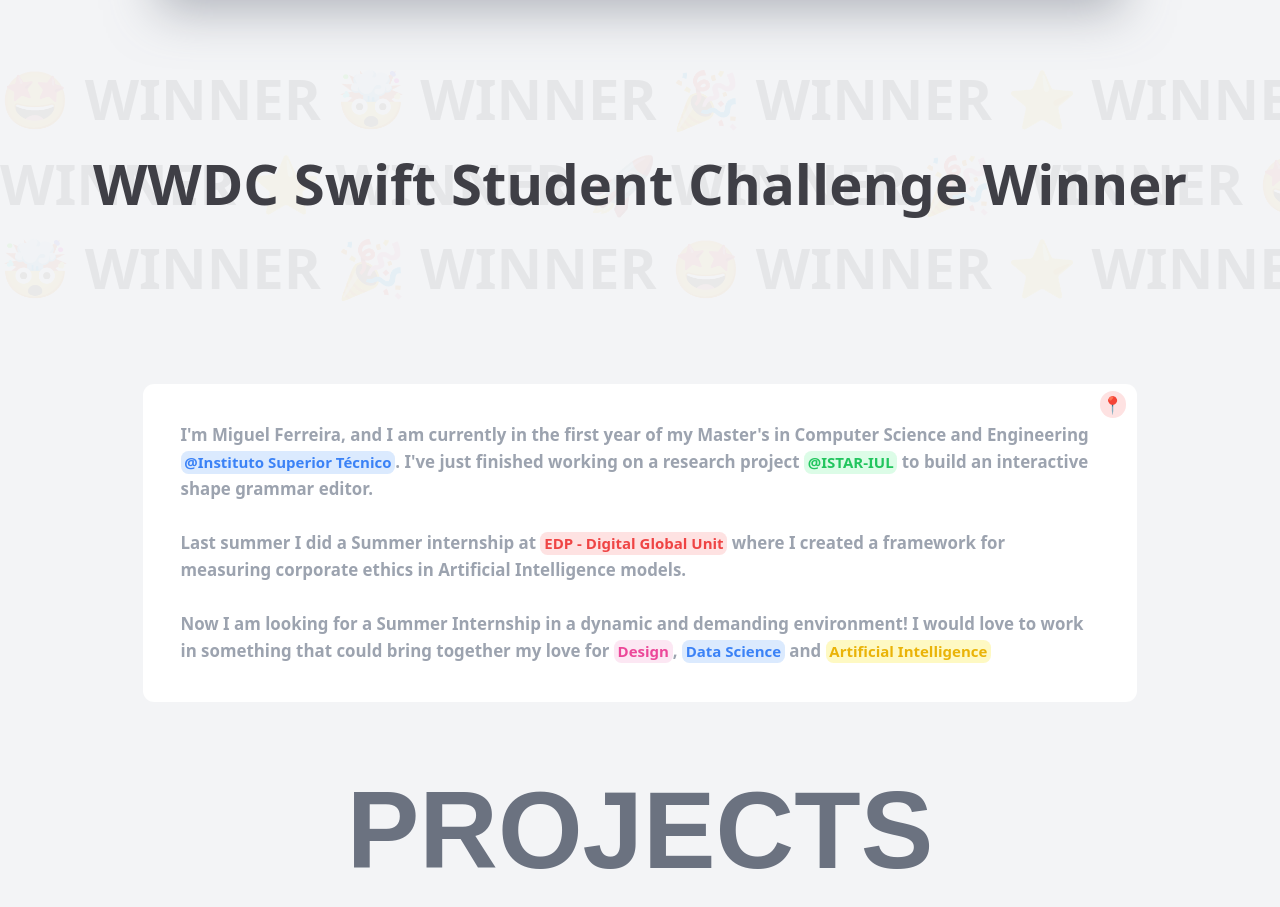
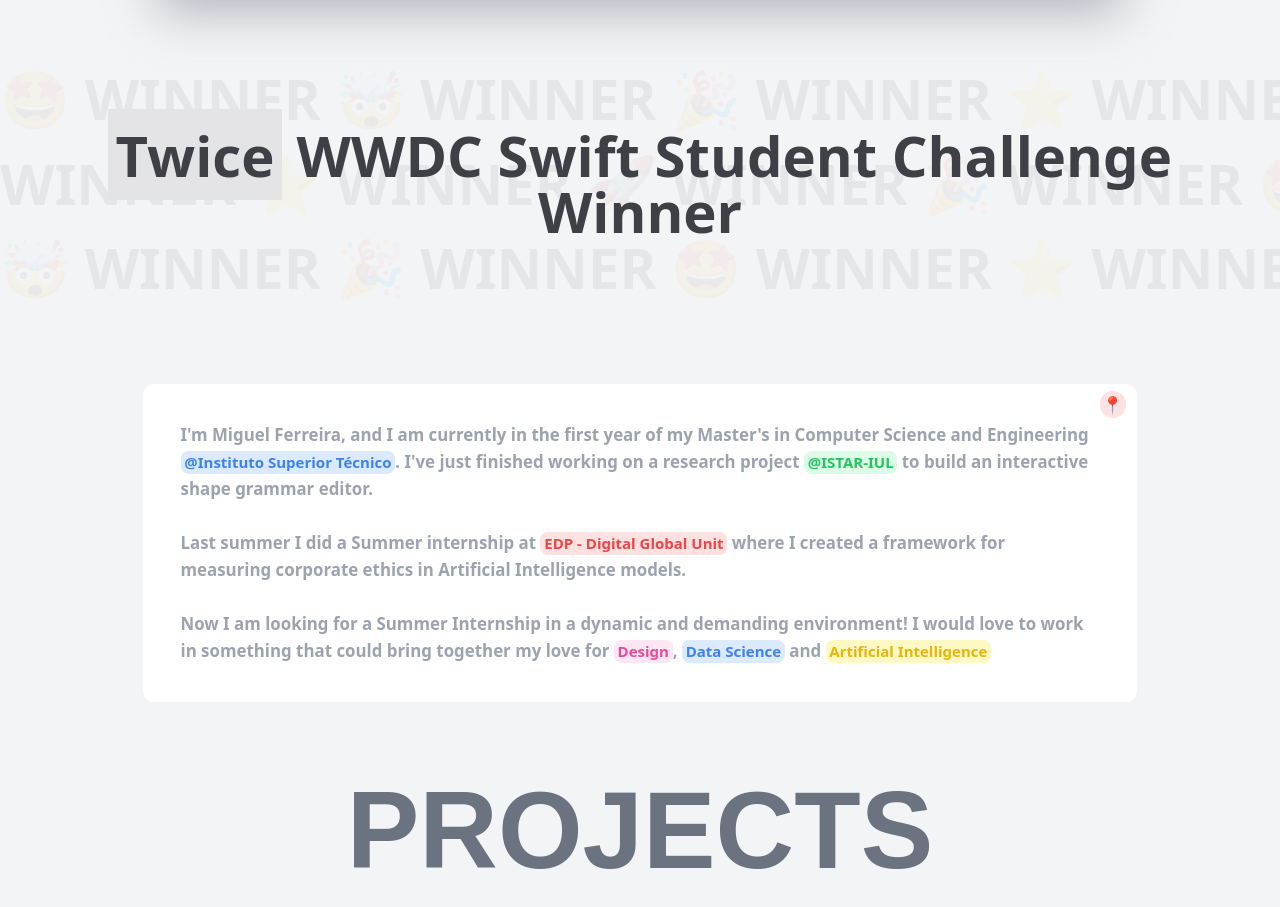
Before and after one commit to miguel-arrf/tech.miguelferreira, a website: page public/index.html in a window 1280 px wide. Shown: the part 1917-2824 px from the top of the page. Drawn offline with nearby package versions, Linux system fonts and the light colour scheme; a script that the page names is missing; a web font is replaced by a local one.

Commit message:
Improves copy

```diff
--- a/public/index.html
+++ b/public/index.html
@@ -481,7 +481,7 @@
 
           <div
             class="px-5 md:px-16 lg:px-24 text-5xl lg:text-6xl  absolute z-20 font-sans font-extrabold text-zinc-700 dark:text-white">
-            WWDC Swift Student Challenge Winner
+            <span class="p-2 bg-zinc-200">Twice</span> WWDC Swift Student Challenge Winner
           </div>
         </div>
       </div>
```
